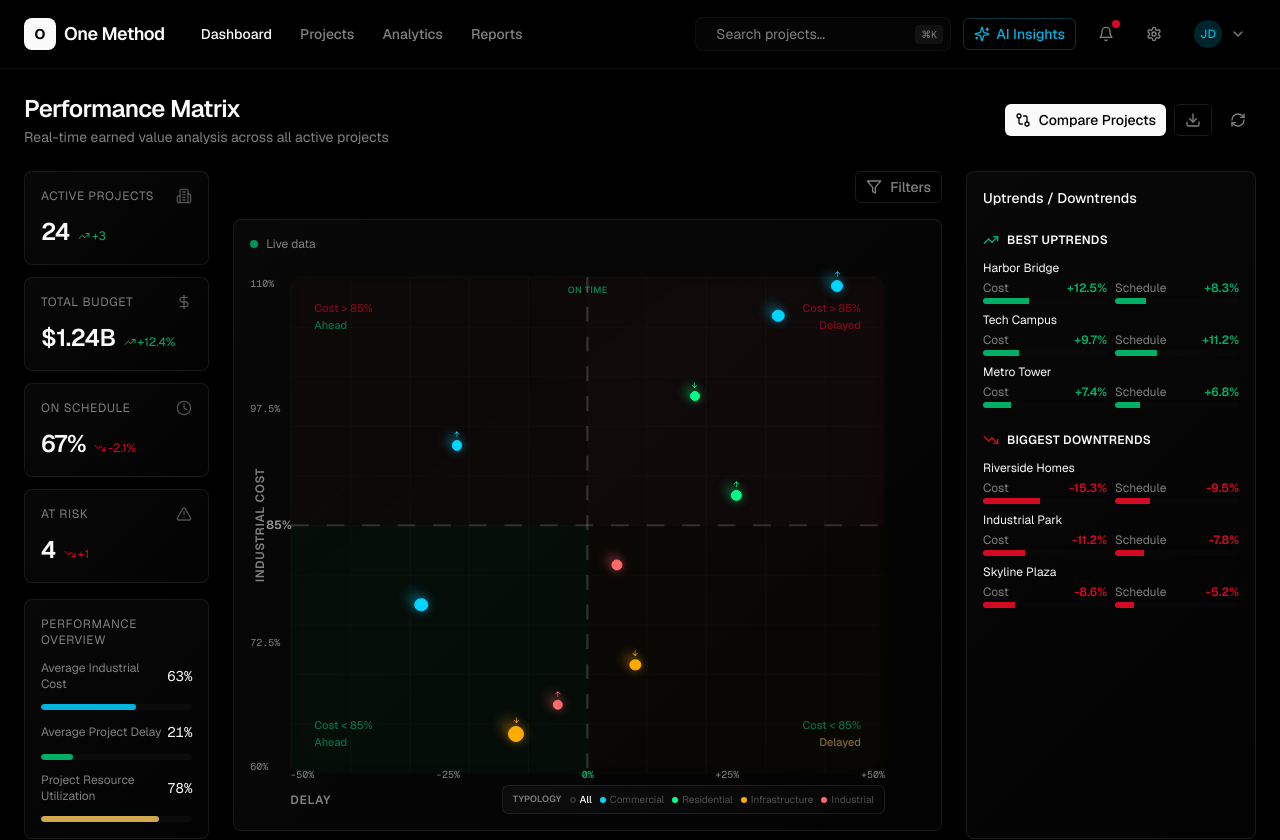
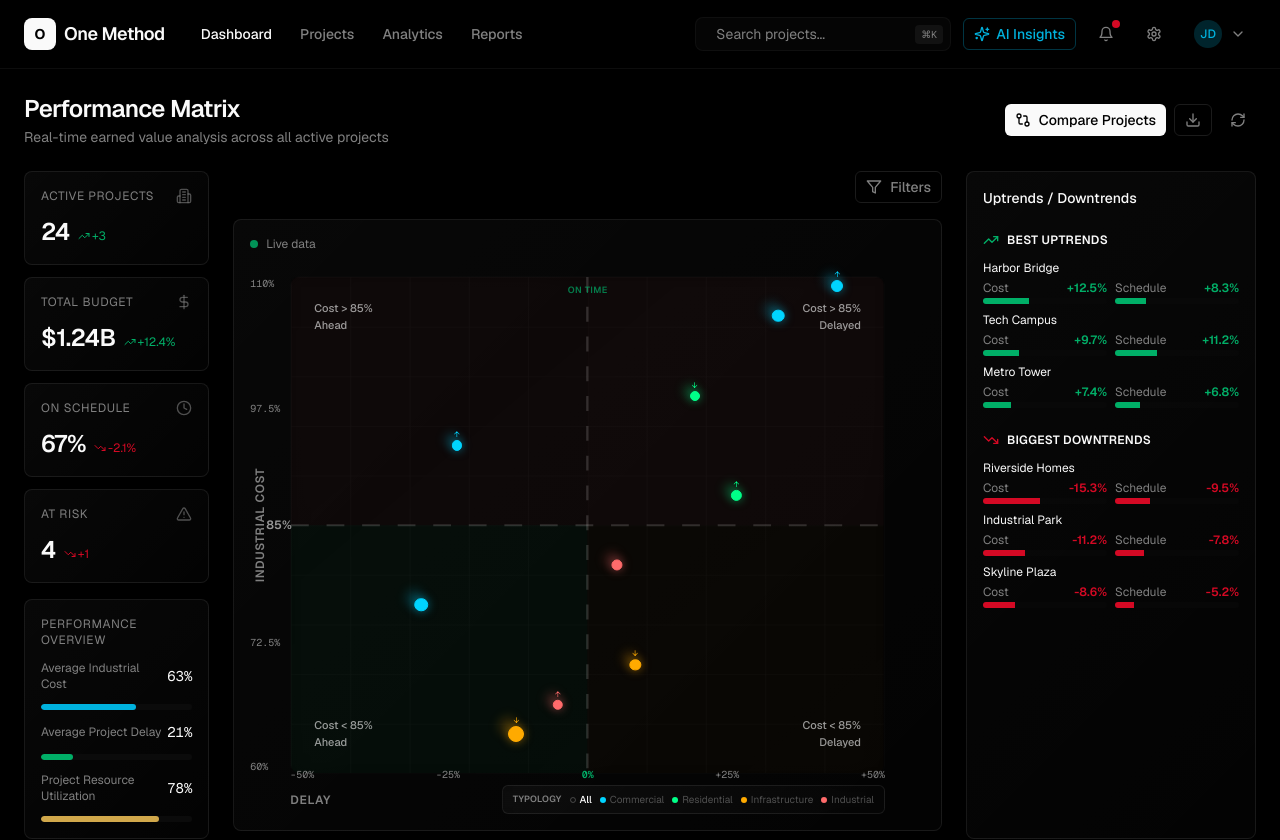
Before and after one commit to danielrebelo-volis/v0-volis-build-dashboard, a Next.js app: page / in a window 1280 px wide. Shown: the top 840 px of the page. Built offline with nearby package versions, Linux system fonts and the light colour scheme.

Commit message:
feat: update text color in EVMMatrix component to use foreground color

```diff
--- a/components/evm-matrix.tsx
+++ b/components/evm-matrix.tsx
@@ -133,23 +133,23 @@ export function EVMMatrix({ filterType, filterValue }: EVMMatrixProps) {
         <div className="absolute inset-0 pointer-events-none px-6 py-6">
           {/* Top-Left: Ahead & High Cost (>85%) */}
           <div className="absolute top-6 left-6 text-[11px] text-muted-foreground/40 font-medium">
-            <div className="text-destructive/60">Cost {'>'} 85%</div>
-            <div className="text-success/60">Ahead</div>
+            <div className="text-foreground/60">Cost {'>'} 85%</div>
+            <div className="text-foreground/60">Ahead</div>
           </div>
           {/* Top-Right: Delayed & High Cost (>85%) */}
           <div className="absolute top-6 right-6 text-[11px] text-muted-foreground/40 font-medium text-right">
-            <div className="text-destructive/60">Cost {'>'} 85%</div>
-            <div className="text-destructive/60">Delayed</div>
+            <div className="text-foreground/60">Cost {'>'} 85%</div>
+            <div className="text-foreground/60">Delayed</div>
           </div>
           {/* Bottom-Left: Ahead & Good Cost (<85%) */}
           <div className="absolute bottom-6 left-6 text-[11px] text-muted-foreground/40 font-medium">
-            <div className="text-success/60">Cost {'<'} 85%</div>
-            <div className="text-success/60">Ahead</div>
+            <div className="text-foreground/60">Cost {'<'} 85%</div>
+            <div className="text-foreground/60">Ahead</div>
           </div>
           {/* Bottom-Right: Delayed & Good Cost (<85%) */}
           <div className="absolute bottom-6 right-6 text-[11px] text-muted-foreground/40 font-medium text-right">
-            <div className="text-success/60">Cost {'<'} 85%</div>
-            <div className="text-warning/60">Delayed</div>
+            <div className="text-foreground/60">Cost {'<'} 85%</div>
+            <div className="text-foreground/60">Delayed</div>
           </div>
         </div>
 
```
